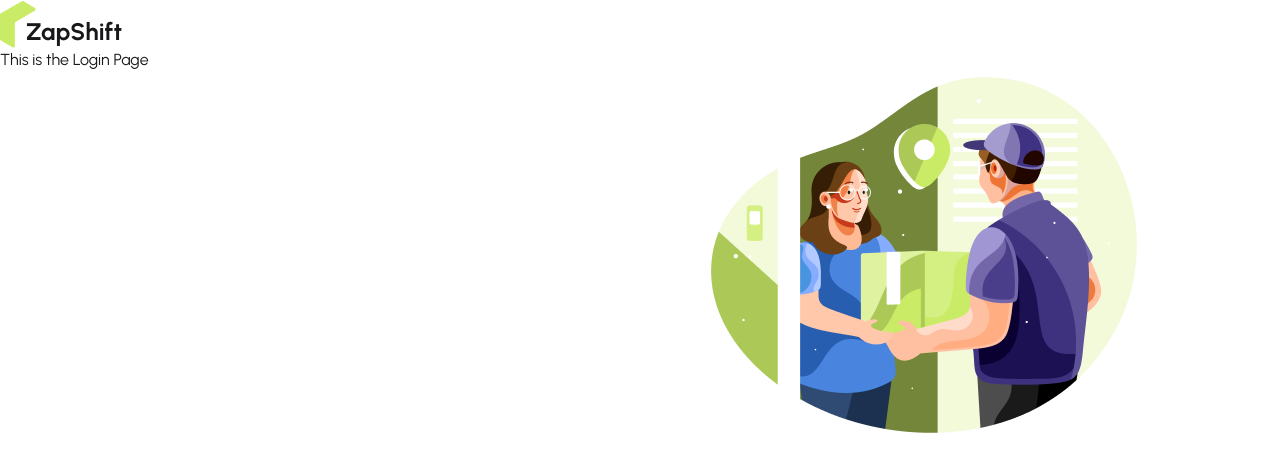
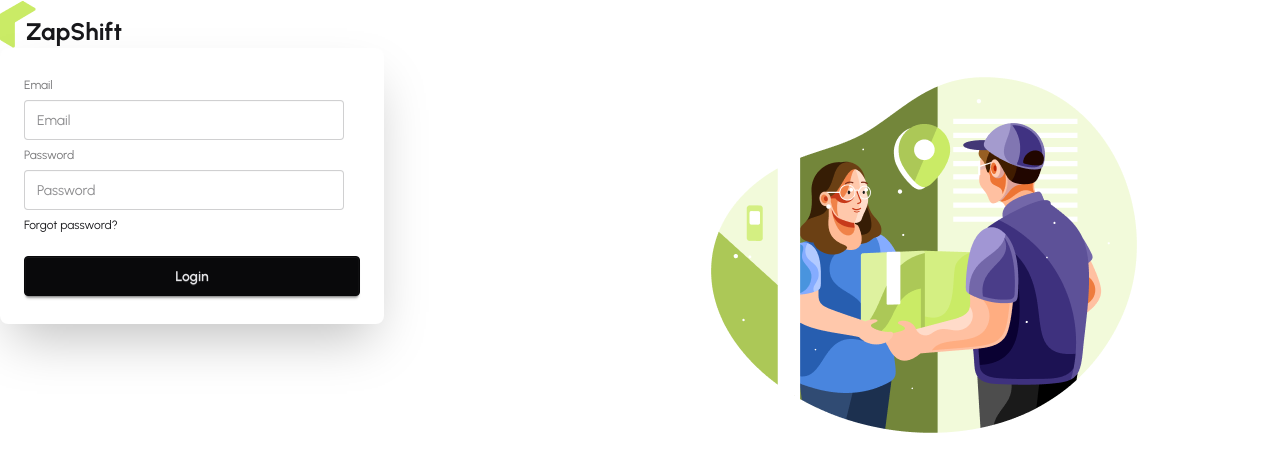
Before and after one commit to mohammademon393/zap-shift-client, a React (Vite) app: page /login in a window 1280 px wide. Shown: the top 472 px of the page. Built offline with nearby package versions, Linux system fonts and the light colour scheme.

Commit message:
empliment login authentication

```diff
--- a/src/Pages/Auth/Login/Login.jsx
+++ b/src/Pages/Auth/Login/Login.jsx
@@ -1,10 +1,67 @@
 import React from 'react';
+import { useForm } from 'react-hook-form';
+import useAuth from '../../../hooks/useAuth';
 
 const Login = () => {
+    const {register, handleSubmit, formState:{ errors }} = useForm();
+    const { signInUser } = useAuth();
+
+    const handleLogin =(data)=>{
+        console.log('after click', data)
+        signInUser(data.email, data.password)
+        .then(result => {
+            console.log(result.user);
+
+        })
+        .catch(error =>{
+            console.log(error.message);
+
+        })
+    }
+
     return (
-        <div>
-            <h1>This is the Login Page</h1>
-        </div>
+      <div className="card bg-base-100 w-full max-w-sm shrink-0 shadow-2xl">
+        <form onSubmit={handleSubmit(handleLogin)} className="card-body">
+          <fieldset className="fieldset">
+            {/* email field */}
+            <label className="label">Email</label>
+            <input
+              type="email"
+              {...register("email", { required: true })}
+              className="input"
+              placeholder="Email"
+            />
+            {
+                errors.email?.type === 'required' && <p className='text-red-500'>Email is required</p>
+            }
+
+            {/* password field */}
+            <label className="label">Password</label>
+            <input
+              type="password"
+              {...register("password", { required: true, minLength: 6,})}
+              className="input"
+              placeholder="Password"
+            />
+            {
+                errors.password?.type === 'required' && <p className='text-red-500'>Password is required</p>
+            }
+            {
+                errors.password?.type === 'minLength' && <p className='text-red-500'>Password must be at least 6 characters</p>
+            }
+            {/* {
+                errors.password?.type === 'pattern' && <p className='text-red-500'>Password must contain at least one uppercase letter, one lowercase letter, one number, and one special character</p>
+            }
+             */}
+
+            {/* submit & forgot */}
+            <div>
+              <a className="link link-hover">Forgot password?</a>
+            </div>
+            <button className="btn btn-neutral mt-4">Login</button>
+          </fieldset>
+        </form>
+      </div>
     );
 };
 
--- a/src/Pages/Auth/Register/Register.jsx
+++ b/src/Pages/Auth/Register/Register.jsx
@@ -18,7 +18,8 @@
     }
 
     return (
-      <div>
+      <div className="card bg-base-100 w-full max-w-sm shrink-0 shadow-2xl">
+        <div className="card-body">
           <form
             onSubmit={handleSubmit(handleRegistration)}
             className="w-full max-w-sm mx-auto mt-10"
@@ -43,7 +44,8 @@
                 {...register("password", {
                   required: true,
                   minLength: 6,
-                pattern: /^(?=.*[a-z])(?=.*[A-Z])(?=.*\d)(?=.*[@$!%*?&]).{6,}$/,
+                  pattern:
+                    /^(?=.*[a-z])(?=.*[A-Z])(?=.*\d)(?=.*[@$!%*?&]).{6,}$/,
                 })}
                 className="input"
                 placeholder="Password"
@@ -58,7 +60,8 @@
               )}
               {errors.password?.type === "pattern" && (
                 <p className="text-red-500">
-                Password must be at least one uppercase, one lowercase, one number and one spaical simbol.
+                  Password must be at least one uppercase, one lowercase, one
+                  number and one spaical simbol.
                 </p>
               )}
               <div>
@@ -70,6 +73,7 @@
             </fieldset>
           </form>
         </div>
+      </div>
     );
 };
 
--- a/src/context/AuthProvider.jsx
+++ b/src/context/AuthProvider.jsx
@@ -12,7 +12,7 @@
     }
 
     // sign user
-    const signUser = (email, password)=>{
+    const signInUser = (email, password)=>{
         return signInWithEmailAndPassword(auth, email, password);
     }
 
@@ -22,11 +22,10 @@
     }
 
     const authInfo = {
-        registerUser,
-        signUser,
-        googleSignIn,
-
-    }
+      registerUser,
+      signInUser,
+      googleSignIn,
+    };
 
     return (
         <AuthContext value={authInfo}>
```
Lines whose indentation alone changed are shown as unchanged.
